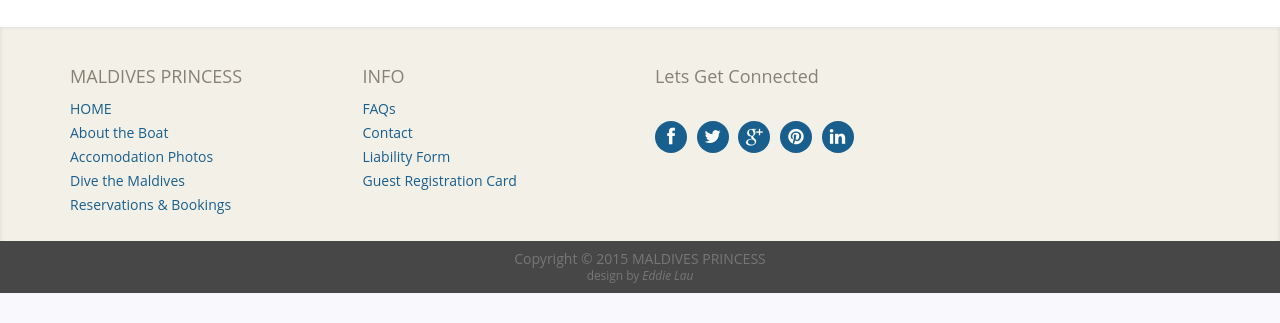
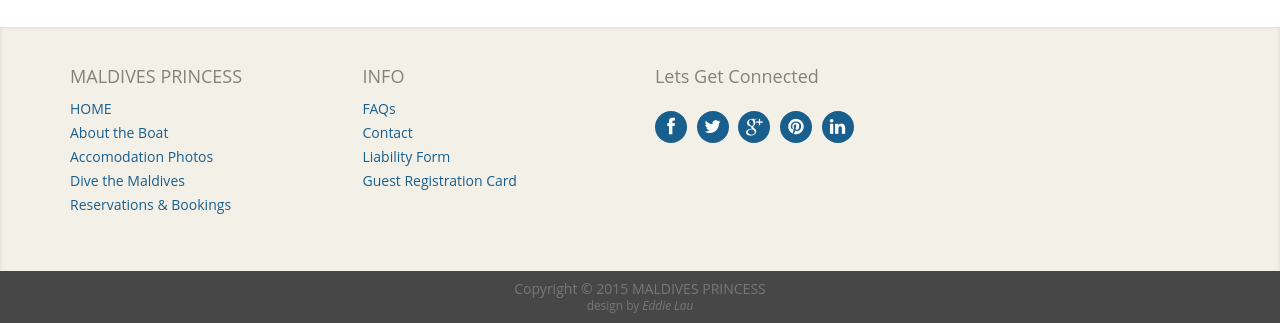
Before and after one commit to EddieLau0402/project_website, a PHP site: page /?main=1 in a window 1280 px wide. Shown: the part 966-1289 px from the top of the page. Before the commit the page ends 1259 px from the top, so only its background shows below. Run offline with PHP 8.4, Linux system fonts and the light colour scheme; some web fonts are replaced.

Commit message:
Modify "init.css"

```diff
--- a/asset/css/init.css
+++ b/asset/css/init.css
@@ -122,6 +122,7 @@ footer {
   -webkit-box-shadow: 0 0 4px rgba(0, 0, 0, 0.1) inset; /* Safari 和 Chrome */
   -o-box-shadow: 0 0 4px rgba(0, 0, 0, 0.1) inset; /* Opera */
 }
+footer .footer-content .col-sm-3 {margin-bottom: 30px;}
 footer .footer-content {padding: 20px 0;}
 footer .footer-content h4 {
   margin-bottom: 14px;
@@ -130,11 +131,11 @@ footer .footer-content h4 {
 footer .footer-content li {margin-bottom: 8px;}
 footer .footer-content a {color: #195f8e;}
 footer .footer-content a:hover, footer .footer-content a:focus {border-bottom: 2px solid #888276;}
-footer .footer-content .social-profiles {padding-top: 20px;}
+footer .footer-content .social-profiles {padding-top: 10px;}
 footer .footer-content .social-profiles a {
   width: 32px;
   height: 32px;
-  margin-right: 6px;
+  margin: 0 6px 20px 0;
   padding: 4px;
   background-color: #195f8e;
   font-size: 18px;
```
Also changed, not shown: README.md.
